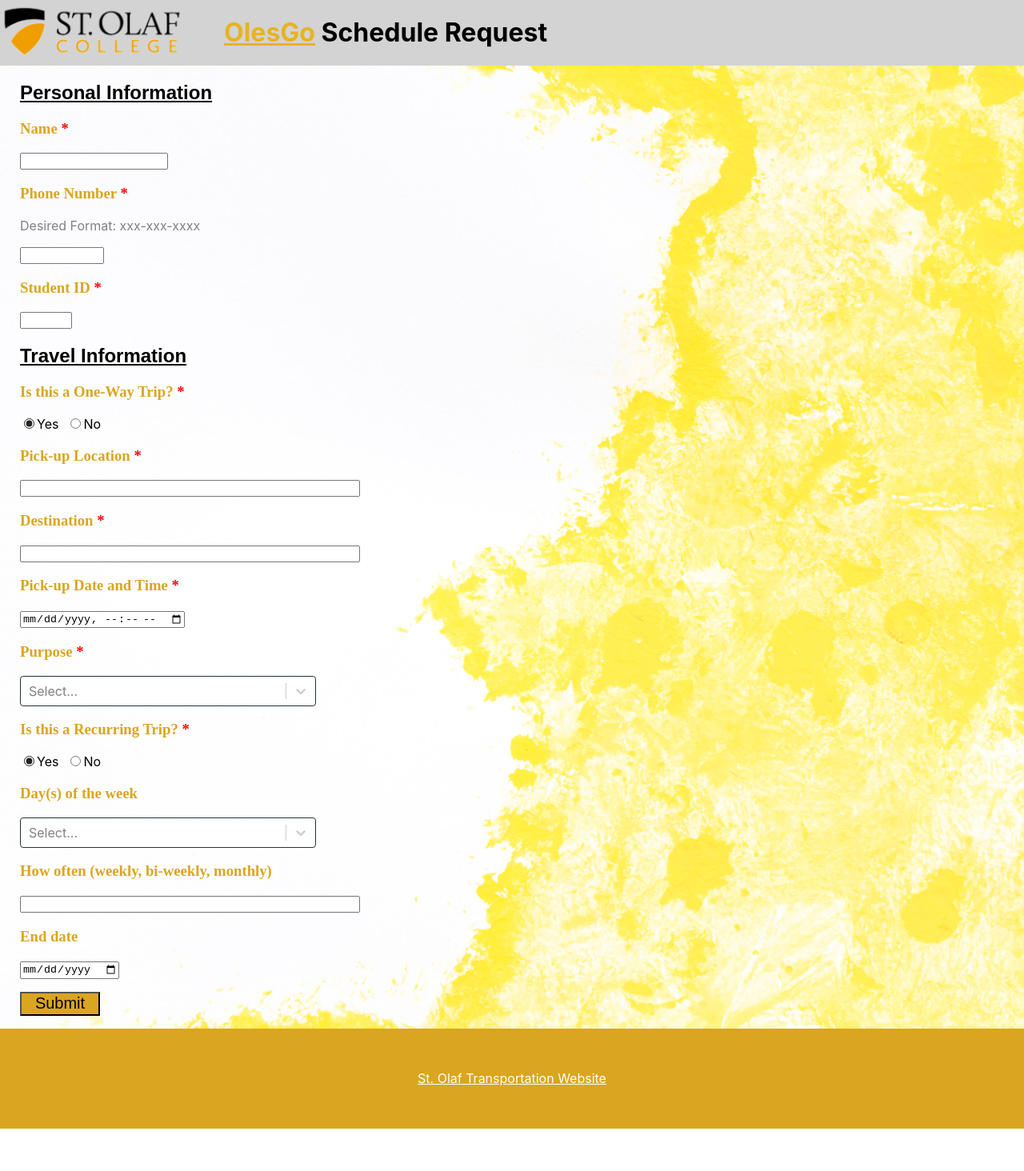
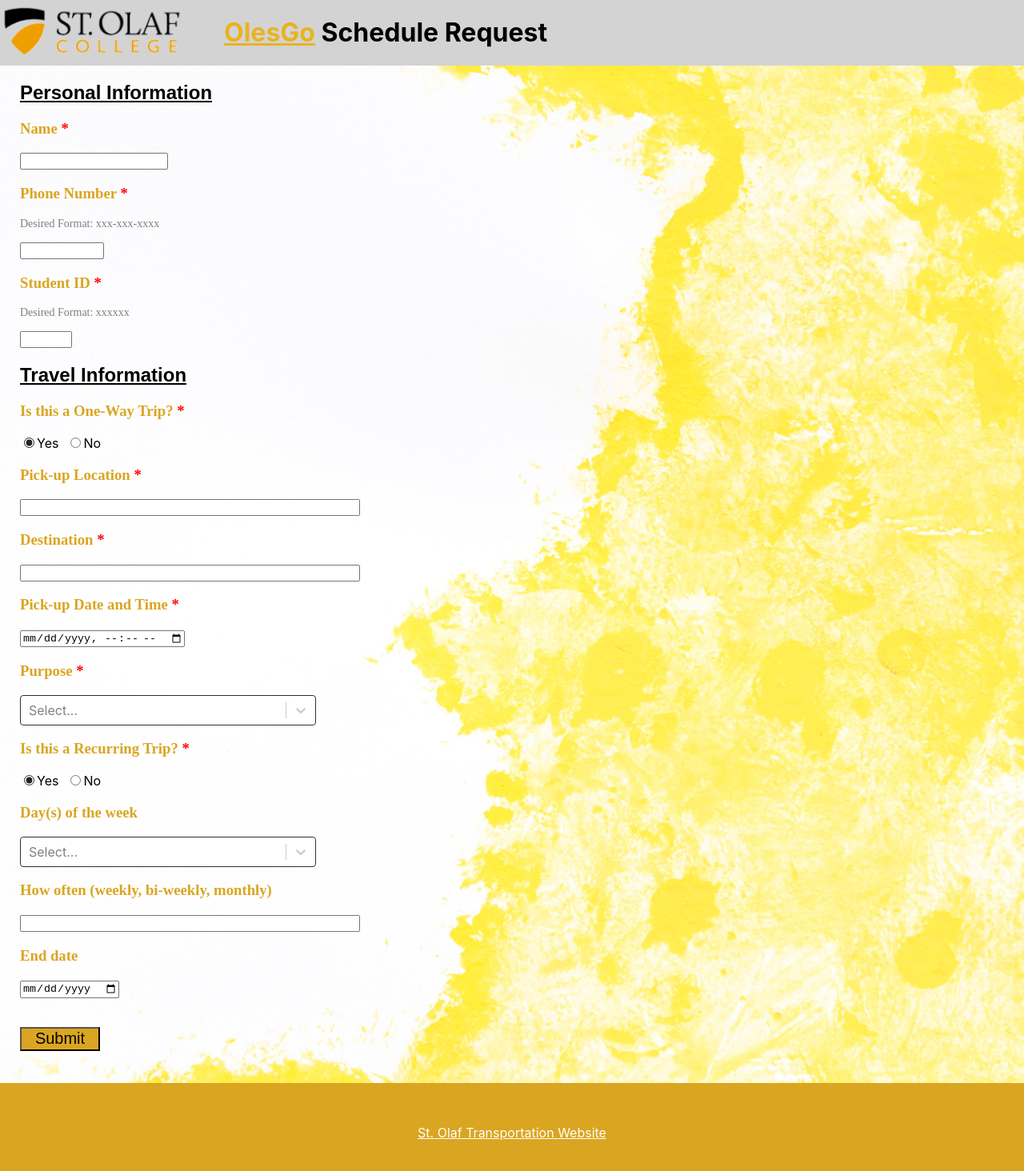
Before and after one commit to misterkeegs/Hackathon2024, a React (Create React App) app in the folder olesgo/: page / in a window 1280 px wide. Shown: the top 1464 px of the page at 80% size. Before the commit the page ends 1411 px from the top, so only its background shows below. Built offline with nearby package versions, Linux system fonts and the light colour scheme.

Commit message:
some styling

```diff
--- a/olesgo/src/App.css
+++ b/olesgo/src/App.css
@@ -10,6 +10,8 @@
 
 .desired-format {
   color: grey;
+  font-size: 14px;
+  font-family: 'Times New Roman';
 }
 
 .submit {
--- a/olesgo/src/App.js
+++ b/olesgo/src/App.js
@@ -128,7 +128,7 @@
         <input type="tel" id="phone" name="phone" pattern="[0-9]{3}-[0-9]{3}-[0-9]{4}" required="true" size="10" onChange={(e) => setPhoneNumber(e.target.value)}></input>
         <p></p>
         <h3 class="required-field">Student ID</h3>
-        <p></p>
+        <p class="desired-format">Desired Format: xxxxxx</p>
         <input type="text" id="studentID" required="true" pattern="[0-9]{6}" size="5"></input>
         <p></p>
 
@@ -223,10 +223,7 @@
         <p></p>
         <h3>End date</h3>
         <input type="date" id="pickup" name="pickup" required="true"></input>
-
-        <p></p>
-
-          <p></p>
+        <div style={{height: '20px'}}></div>
         </div>
       )}
 
@@ -237,7 +234,7 @@
       )}
         <p></p>
         <button class="submit" type="submit" onclick="alert('Form submitted!')">Submit</button>
-        <p></p>
+        <div style={{height: '40px'}}></div>
       </form>
 
       </div>
```
